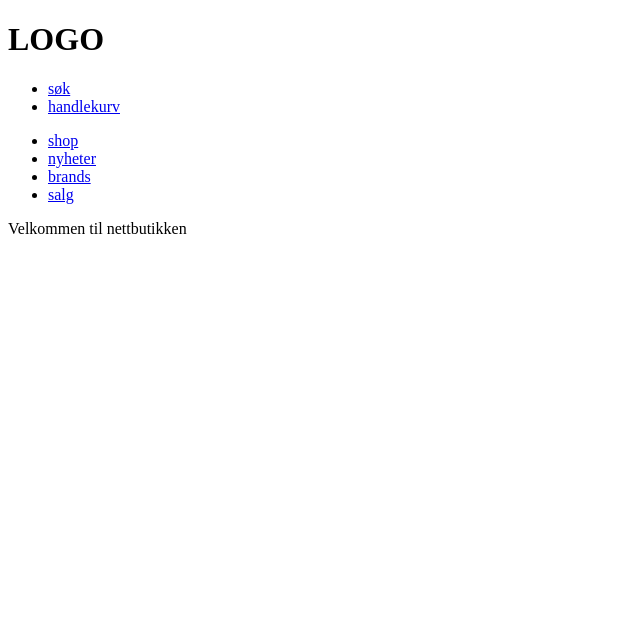
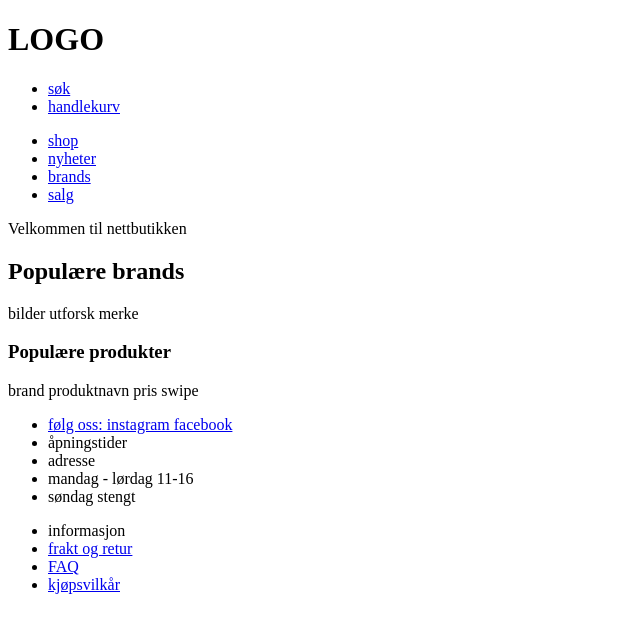
Before and after one commit to margitsv/oblig3, a plain HTML site: page index.html in a window 1280 px wide. Shown: the whole page, without its empty margins (0-640 px from the left). Drawn offline with Linux system fonts and the light colour scheme; files that its build step writes are made by us from their sources.

Commit message:
grov utforming main og footer

```diff
--- a/index.html
+++ b/index.html
@@ -33,7 +33,36 @@
 
     </header>
 
+    <main>
+        <section>
+            <h2>Populære brands</h2>
+           <article> bilder utforsk merke </article>
 
+           <h3>Populære produkter</h3>
+           <article>brand produktnavn pris swipe</article>
+
+        </section>
+        <footer>
+            <nav>
+                <ul>
+                    <li><a href="##">følg oss: instagram facebook</a></li>
+                    <li><a>åpningstider</a></li>
+                    <li><a>adresse</a></li>
+                    <li><a>mandag - lørdag 11-16</a></li>
+                    <li><a>søndag stengt</a></li>
+                </ul>
+                <ul>
+                    <li><a>informasjon</a></li>
+                    <li><a href="#">frakt og retur</a></li>
+                    <li><a href="#">FAQ</a></li>
+                    <li><a href="#">kjøpsvilkår</a></li>
+
+                </ul>
+            </nav>
+        </footer>
+
+
+    </main>
 
 </body>
 
```
